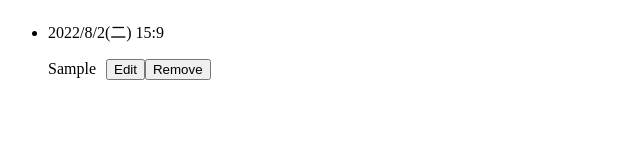
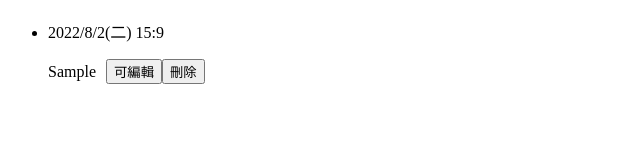
Before and after one commit to seesawjack/message-board, a Vue app: page / in a window 1280 px wide. Both pictures are taken after typing "Sample" into the empty fields and a click on the button "Add Message". Shown: the part 149-298 px from the top of the page, without its empty margins (0-640 px from the left). Built offline with nearby package versions, Linux system fonts and the light colour scheme.

Commit message:
0806-編輯功能調整

```diff
--- a/src/App.vue
+++ b/src/App.vue
@@ -10,8 +10,8 @@
 		<li v-for="(item,index) in outputValue" :key="index">
 			<p>{{item.date}}</p>
 			<span @click="isDone(item)" :class="{done:item.done}" :contenteditable="item.edit">{{item.finalValue}}</span>
-			<button @click="isEditBtn(item)">Edit</button>
-			<button  @click="removeList(index)">Remove</button>
+			<button @click="isEditBtn(item)">{{item.edit?'編輯完成':'可編輯'}}</button>
+			<button  @click="removeList(index)">刪除</button>
 		</li>
 	</ul>
 	<h4 v-if="outputValue.length == 0 ">Empty list.</h4>
@@ -26,7 +26,6 @@ export default {
 				outputValue:[],
 				date:'',
 				isEdit:false,
-
 			}
 		},
 		computed:{
@@ -62,7 +61,7 @@ export default {
 			},
 			isEditBtn(item){
 				item.edit = !item.edit;
-				console.log(item.enterValue)
+				console.log(this.finalValue)
 			}
 
 		},
```
